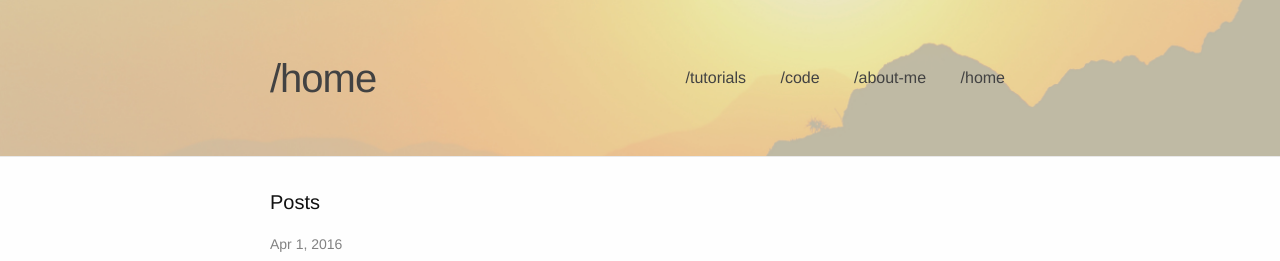
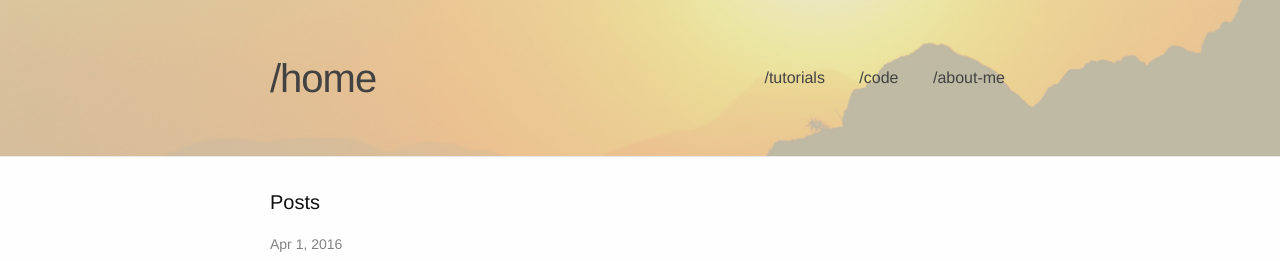
Before and after one commit to iridakos/iridakos.github.io, a Jekyll site: the page built from index.html, in a window 1280 px wide. Shown: the top 261 px of the page. Built offline with Jekyll 4.4.1, drawn with Linux system fonts in a browser that asks for light colours; nearby versions of some CDN libraries; the list of posts is cut into pages by our own code; comment, search, counter and statistics services are not loaded.

Commit message:
Update header.html

```diff
--- a/_includes/header.html
+++ b/_includes/header.html
@@ -15,8 +15,11 @@
 
       <div class="trigger">
         {% for my_page in site.pages %}
-          {% if my_page.title && my_page.title != '/home' %}
-          <a class="page-link" href="{{ my_page.url | prepend: site.baseurl }}">{{ my_page.title }}</a>
+          {% if my_page.title %}
+            {% if my_page.title == '/home' %}
+            {% else %}
+              <a class="page-link" href="{{ my_page.url | prepend: site.baseurl }}">{{ my_page.title }}</a>
+            {% endif %}
           {% endif %}
         {% endfor %}
       </div>
```
